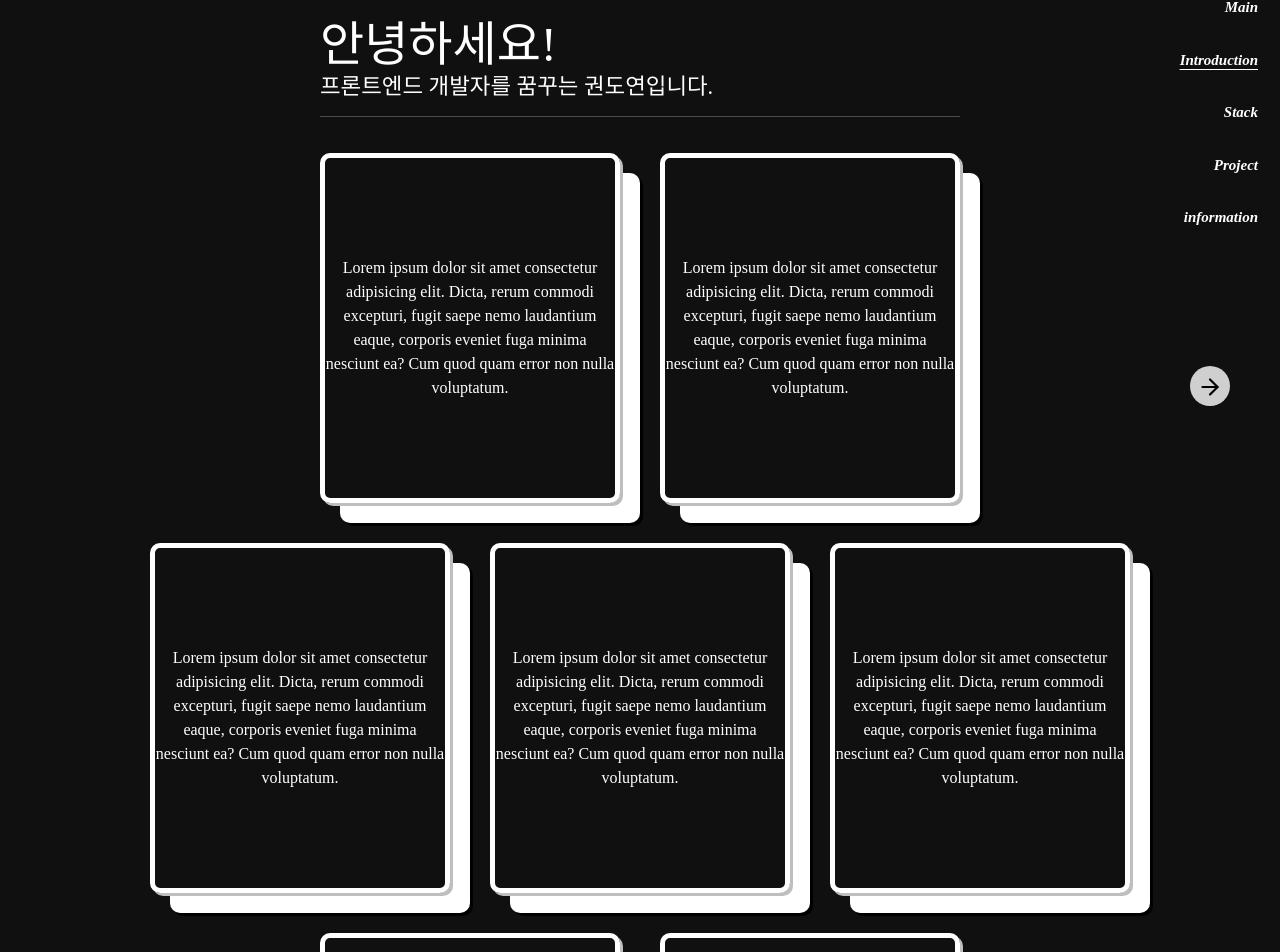
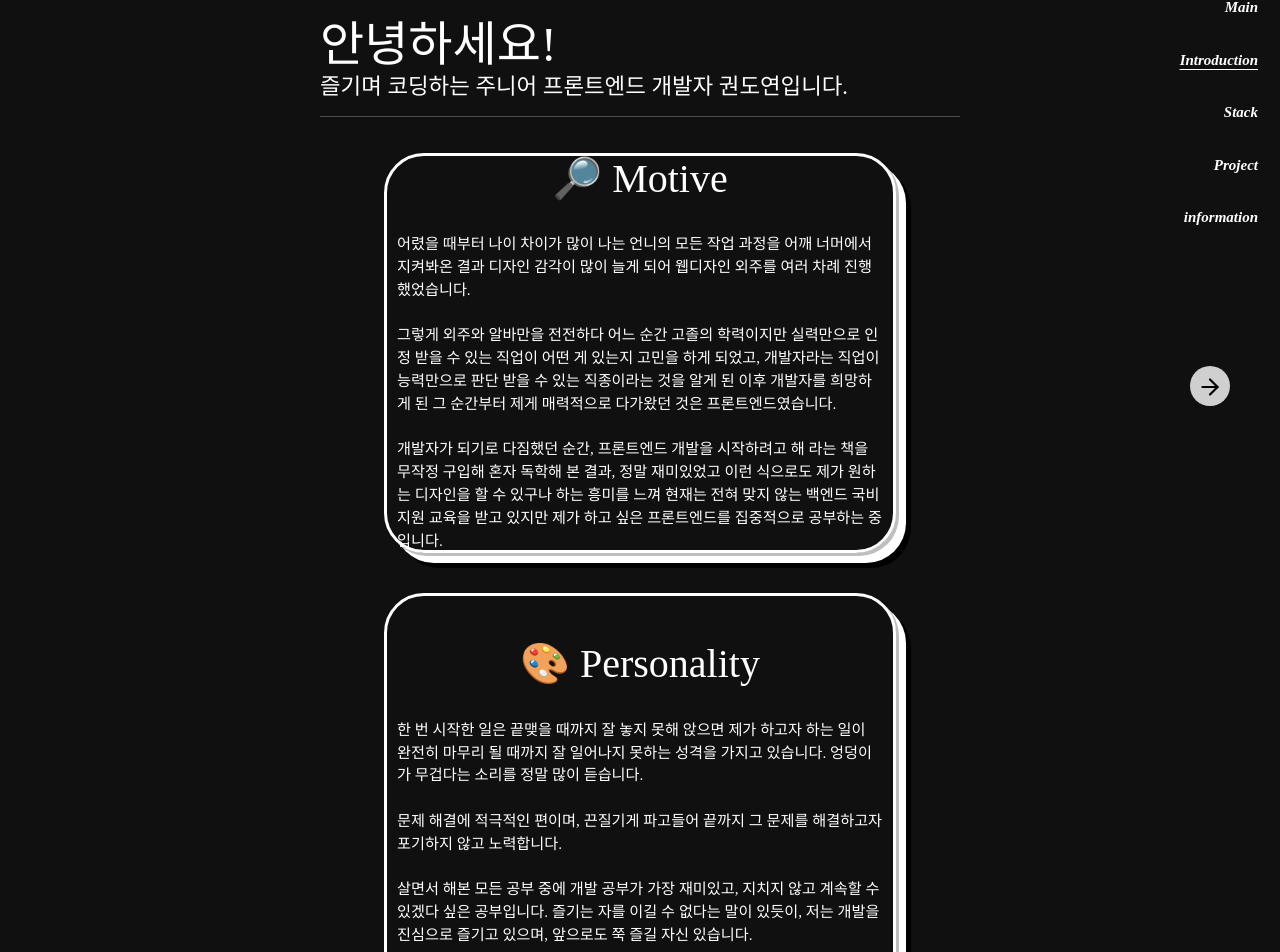
Before and after one commit to DOYEON-YOU/PROJECT, a React (Create React App) app in the folder PersonalProject/portfolio/: page /intro in a window 1280 px wide. Shown: the part 34-986 px from the top of the page. Built offline with nearby package versions, Linux system fonts and the light colour scheme; a web font is replaced by a local one.

Commit message:
add project & introduction contents

```diff
--- a/PersonalProject/portfolio/src/App.scss
+++ b/PersonalProject/portfolio/src/App.scss
@@ -147,7 +147,8 @@
 }
 
 .introWrap {
-  justify-content: flex-start;
+  justify-content: center;
+  align-items: center;
   display: flex;
   width: 100vw;
   overflow: scroll;
@@ -168,32 +169,39 @@
         font-size: 2rem;
       }
     }
-    .wrap {
+    .pBox {
+      a {
+        color: white;
+      }
+      h1 {
+        text-align: center;
+      }
+      text-align: left;
+      padding: 10px;
       display: flex;
-    }
-    .pBox {
-      display: flex;
-      border: 5px solid rgb(255, 255, 255);
+      justify-content: center;
+      flex-direction: column;
+      border: 3px solid rgb(255, 255, 255);
       box-shadow: 3px 3px 0px rgb(190, 190, 190),
-        20px 20px 0px rgb(255, 255, 255), 23px 23px 0px rgb(0, 0, 0);
+        10px 10px 0px rgb(255, 255, 255), 15px 15px 0px rgb(0, 0, 0);
       margin: 20px;
-      width: 500px;
-      height: 400px;
-      border-radius: 10px;
+      width: 30vw;
+      height: 520px;
+      border-radius: 40px;
       color: white;
       font-family: 'LeferiRegular';
-      align-items: center;
       font-size: 19px;
       &:hover {
+        a {
+          color: black;
+        }
         cursor: pointer;
         background-color: white;
         color: black;
-        font-weight: bolder;
       }
     }
-    img {
-      width: 350px;
-      display: inline-block;
+    .edu {
+      height: 300px;
     }
     @media (max-width: 1920px) {
       .sayHello {
@@ -205,9 +213,10 @@
         }
       }
       .pBox {
-        width: 300px;
-        height: 350px;
-        font-size: 1rem;
+        padding: 10px;
+        width: 40vw;
+        height: 400px;
+        font-size: 0.95rem;
       }
       img {
         width: 320px;
@@ -235,13 +244,16 @@
         justify-content: center;
         margin: 5px;
         width: 300px;
-        height: 200px;
+        height: 700px;
         border: 1px solid white;
         box-shadow: none;
-        padding: 5px;
+        padding: 10px;
         flex-direction: column;
         font-size: 1rem;
         overflow: scroll;
+      }
+      .edu {
+        height: 300px;
       }
     }
     @media (min-width: 768px) and (max-width: 1024px) {
@@ -251,15 +263,18 @@
           font-size: 3rem;
         }
         h4 {
-          font-size: 1.3rem;
+          font-size: 1.2rem;
         }
       }
       .wrap {
         flex-direction: column;
       }
       .pBox {
-        width: 400px;
-        height: 300px;
+        width: 500px;
+        height: 500px;
+      }
+      .edu {
+        height: 200px;
       }
     }
   }
--- a/PersonalProject/portfolio/src/Page/Introduction.js
+++ b/PersonalProject/portfolio/src/Page/Introduction.js
@@ -32,61 +32,59 @@ const Introduction = props => {
         <div className='wrap'>
           <div className='sayHello'>
             <h1>안녕하세요!</h1>
-            <h4>프론트엔드 개발자를 꿈꾸는 권도연입니다.</h4>
+            <h4>즐기며 코딩하는 주니어 프론트엔드 개발자 권도연입니다.</h4>
             <hr />
           </div>
         </div>
-        <div className='wrap'>
-          <div className='pBox' data-aos='flip-left' data-aos-duration='1000'>
-            Lorem ipsum dolor sit amet consectetur adipisicing elit. Dicta,
-            rerum commodi excepturi, fugit saepe nemo laudantium eaque, corporis
-            eveniet fuga minima nesciunt ea? Cum quod quam error non nulla
-            voluptatum.
+        <div className='pBox' data-aos='zoom-in' data-aos-duration='1000'>
+          <h1>🔎 Motive</h1>
+          <br />
+          <div>
+            어렸을 때부터 나이 차이가 많이 나는 언니의 모든 작업 과정을 어깨
+            너머에서 지켜봐온 결과 디자인 감각이 많이 늘게 되어 웹디자인 외주를
+            여러 차례 진행했었습니다.
           </div>
-          <div className='pBox' data-aos='flip-left' data-aos-duration='1000'>
-            Lorem ipsum dolor sit amet consectetur adipisicing elit. Dicta,
-            rerum commodi excepturi, fugit saepe nemo laudantium eaque, corporis
-            eveniet fuga minima nesciunt ea? Cum quod quam error non nulla
-            voluptatum.
+          <br />
+          <div>
+            그렇게 외주와 알바만을 전전하다 어느 순간 고졸의 학력이지만
+            실력만으로 인정 받을 수 있는 직업이 어떤 게 있는지 고민을 하게
+            되었고, 개발자라는 직업이 능력만으로 판단 받을 수 있는 직종이라는
+            것을 알게 된 이후 개발자를 희망하게 된 그 순간부터 제게 매력적으로
+            다가왔던 것은 프론트엔드였습니다.
+          </div>
+          <br />
+          <div>
+            개발자가 되기로 다짐했던 순간, 프론트엔드 개발을 시작하려고 해 라는
+            책을 무작정 구입해 혼자 독학해 본 결과, 정말 재미있었고 이런
+            식으로도 제가 원하는 디자인을 할 수 있구나 하는 흥미를 느껴 현재는
+            전혀 맞지 않는 백엔드 국비 지원 교육을 받고 있지만 제가 하고 싶은
+            프론트엔드를 집중적으로 공부하는 중입니다.
           </div>
         </div>
-        <div className='wrap'>
-          <div className='pBox' data-aos='flip-left' data-aos-duration='1000'>
-            Lorem ipsum dolor sit amet consectetur adipisicing elit. Dicta,
-            rerum commodi excepturi, fugit saepe nemo laudantium eaque, corporis
-            eveniet fuga minima nesciunt ea? Cum quod quam error non nulla
-            voluptatum.
+        <div className='pBox' data-aos='zoom-in' data-aos-duration='1000'>
+          <h1>🎨 Personality</h1>
+          <br />
+          <div>
+            한 번 시작한 일은 끝맺을 때까지 잘 놓지 못해 앉으면 제가 하고자 하는
+            일이 완전히 마무리 될 때까지 잘 일어나지 못하는 성격을 가지고
+            있습니다. 엉덩이가 무겁다는 소리를 정말 많이 듣습니다.
           </div>
-          <div className='pBox' data-aos='flip-left' data-aos-duration='1000'>
-            Lorem ipsum dolor sit amet consectetur adipisicing elit. Dicta,
-            rerum commodi excepturi, fugit saepe nemo laudantium eaque, corporis
-            eveniet fuga minima nesciunt ea? Cum quod quam error non nulla
-            voluptatum.
+          <br />
+          <div>
+            문제 해결에 적극적인 편이며, 끈질기게 파고들어 끝까지 그 문제를
+            해결하고자 포기하지 않고 노력합니다.
           </div>
-          <div className='pBox' data-aos='flip-left' data-aos-duration='1000'>
-            Lorem ipsum dolor sit amet consectetur adipisicing elit. Dicta,
-            rerum commodi excepturi, fugit saepe nemo laudantium eaque, corporis
-            eveniet fuga minima nesciunt ea? Cum quod quam error non nulla
-            voluptatum.
+          <br />
+          <div>
+            살면서 해본 모든 공부 중에 개발 공부가 가장 재미있고, 지치지 않고
+            계속할 수 있겠다 싶은 공부입니다. 즐기는 자를 이길 수 없다는 말이
+            있듯이, 저는 개발을 진심으로 즐기고 있으며, 앞으로도 쭉 즐길 자신
+            있습니다.
           </div>
         </div>
-        <div className='wrap'>
-          <div className='pBox' data-aos='flip-left' data-aos-duration='1000'>
-            Lorem ipsum dolor sit amet consectetur adipisicing elit. Dicta,
-            rerum commodi excepturi, fugit saepe nemo laudantium eaque, corporis
-            eveniet fuga minima nesciunt ea? Cum quod quam error non nulla
-            voluptatum.
-          </div>
-          <div className='pBox' data-aos='flip-left' data-aos-duration='1000'>
-            Lorem ipsum dolor sit amet consectetur adipisicing elit. Dicta,
-            rerum commodi excepturi, fugit saepe nemo laudantium eaque, corporis
-            eveniet fuga minima nesciunt ea? Cum quod quam error non nulla
-            voluptatum.
-          </div>
-        </div>
-        <Arrow next='stack' />
-        <Sidebar introduction={location === '/intro'} />
       </div>
+      <Arrow next='stack' />
+      <Sidebar introduction={location === '/intro'} />
     </motion.div>
   );
 };
```
Also changed, not shown: PersonalProject/portfolio/src/Page/Project.js (+38 -34 lines).
